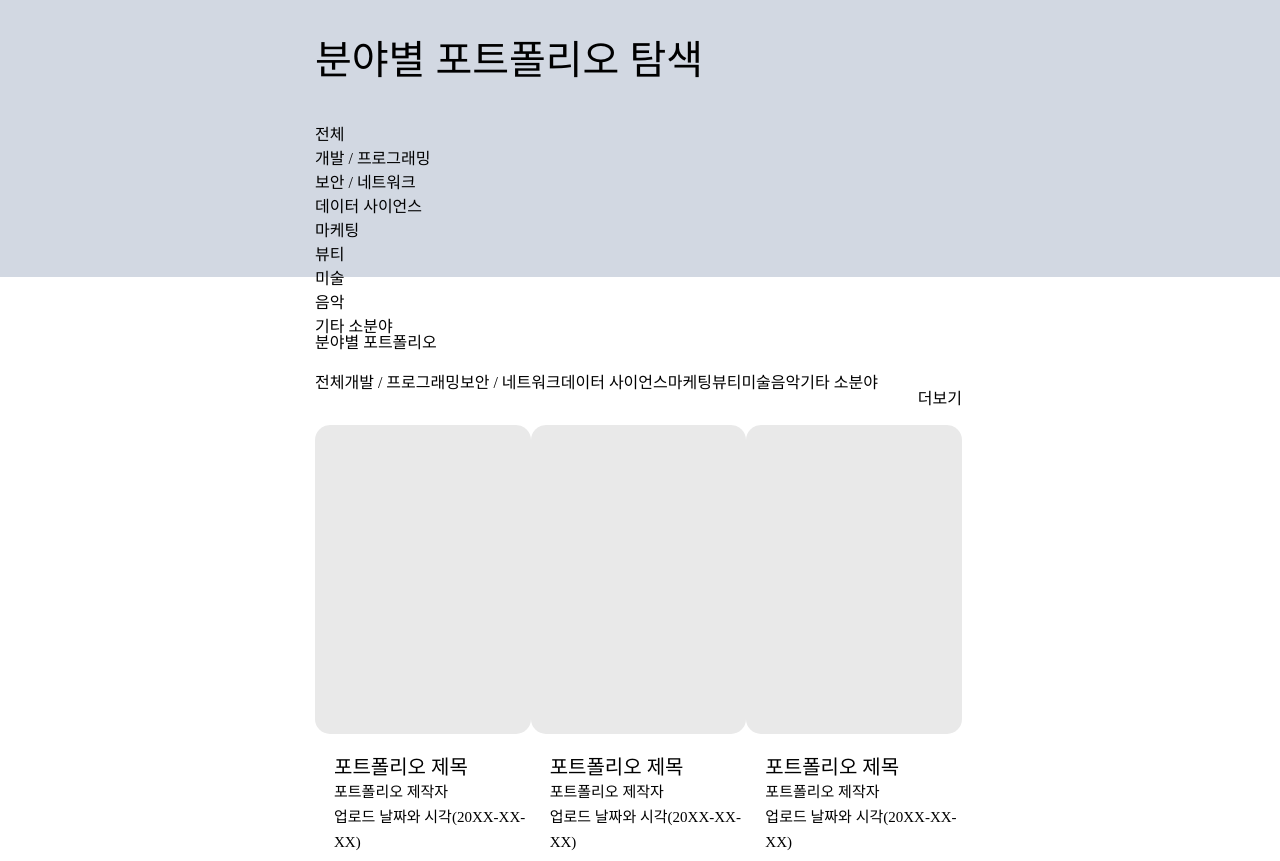
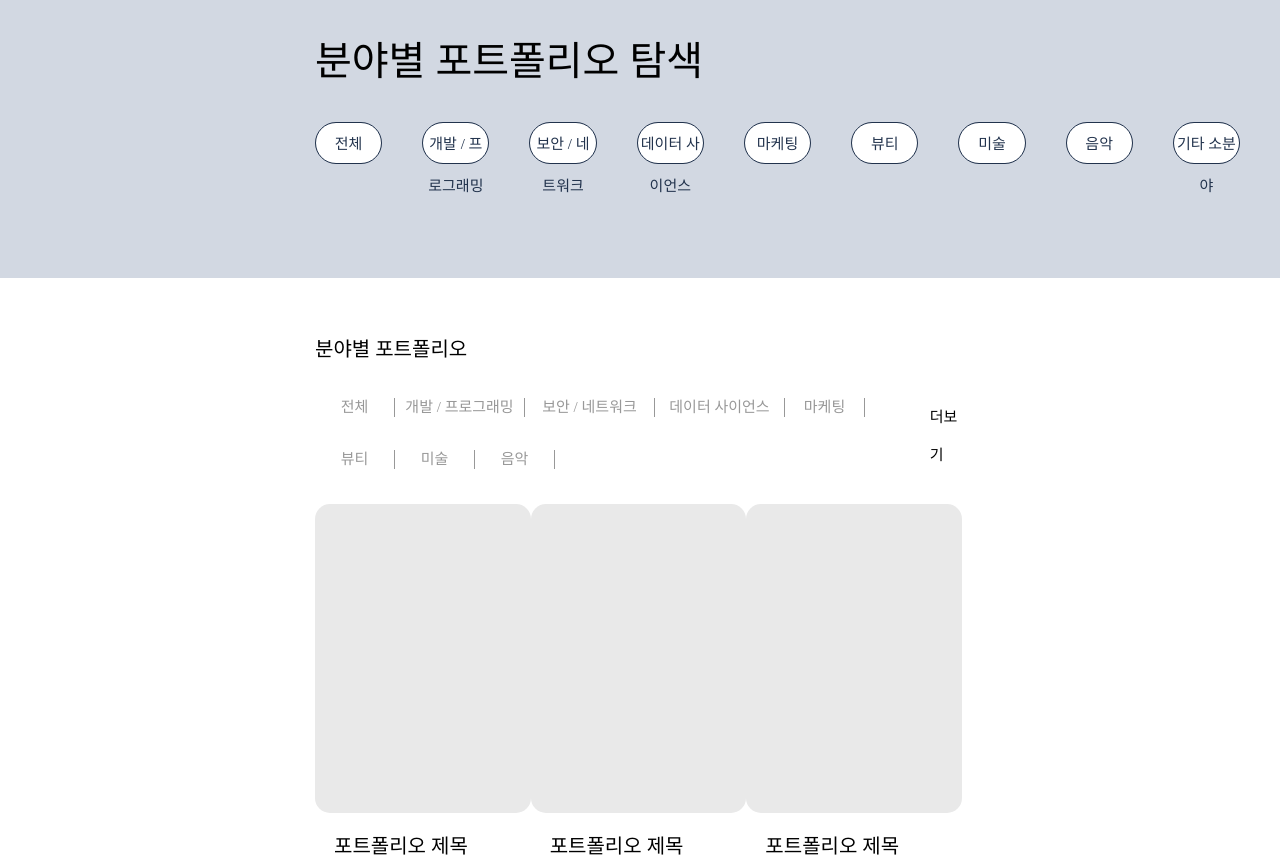
Before and after one commit to haryan248/Portrade_FrontEnd_React, a React (Create React App) app: page /portfolio in a window 1280 px wide. Shown: the part 1860-2721 px from the top of the page. Built offline with nearby package versions, Linux system fonts and the light colour scheme; a web font is replaced by a local one.

Commit message:
Portfolio css명 통일

```diff
--- a/src/pages/css/portfolio.css
+++ b/src/pages/css/portfolio.css
@@ -34,7 +34,10 @@
     cursor: pointer;
 }
 
-.portfolio-desc2 {
+.portfolio-desc-box {
+    display: flex;
+    justify-content: center;
+    align-items: center;
     width: 590px;
     height: 400px;
     border-radius: 15px;
@@ -46,15 +49,15 @@
     justify-content: space-between;
 }
 
-.section-detail,
-.section-name {
+.portfolio-section-detail,
+.portfolio-section-name {
     margin: 0;
     font-size: 20px;
     font: normal normal normal 20px/38px AppleSDGothicNeoB00;
     margin-bottom: 30px;
 }
 
-.section-detail {
+.portfolio-section-detail {
     font-size: 15px;
     font: normal normal normal 15px/38px AppleSDGothicNeoB00;
     cursor: pointer;
@@ -71,7 +74,7 @@
     width: 100%;
     height: 120px;
     box-sizing: border-box;
-    border:  1px solid #e9e9e9;
+    border: 1px solid #e9e9e9;
     padding: 20px 40px;
 }
 
@@ -80,7 +83,7 @@ form input[type="text"] {
     height: 40px;
     line-height: 40px;
     border-radius: 20px;
-    background-color: #F3F3F34D;
+    background-color: #f3f3f34d;
     border: none;
     outline: none;
     padding-left: 50px;
@@ -109,12 +112,19 @@ label {
     line-height: 30px;
 }
 
-.portfolio-button,
-.category-button {
+.portfolio-options-button-wrap,
+.portfolio-category-button-wrap {
+    display: flex;
+    justify-content: center;
+    margin-top: 30px;
+}
+
+.portfolio-options-button,
+.portfolio-category-button {
     width: 190px;
     height: 45px;
     background: #ffffff 0% 0% no-repeat padding-box;
-    border: 1px solid #F3F3F3;
+    border: 1px solid #f3f3f3;
     font: normal normal normal 15px/45px AppleSDGothicNeoB00;
     color: #22334d;
     border-radius: 25px;
@@ -125,15 +135,15 @@ label {
     box-sizing: border-box;
 }
 
-.category-button {
+.portfolio-category-button {
     height: 42px;
-    border: 1px solid #22334D;
+    border: 1px solid #22334d;
     line-height: 42px;
     margin-bottom: 23px;
 }
 
-.portfolio-button:hover,
-.category-button:hover {
+.portfolio-options-button:hover,
+.portfolio-category-button:hover {
     background: #22334d 0% 0% no-repeat padding-box;
     border-radius: 40px;
     color: #ffffff;
@@ -143,7 +153,7 @@ label {
     width: 100%;
     height: 300px;
     margin-bottom: 52px;
-    background-color: #D2D8E2;
+    background-color: #d2d8e2;
     box-sizing: border-box;
     padding: 56px 0 0 315px;
 }
@@ -154,7 +164,7 @@ label {
     font: normal normal normal 40px/55px AppleSDGothicNeoEB00;
 }
 
-.category-list {
+.portfolio-category-list {
     box-sizing: border-box;
     display: inline-block;
     width: 80px;
@@ -168,17 +178,16 @@ label {
     cursor: pointer;
 }
 
-.category-list:hover {
+.portfolio-category-list:hover {
     color: #000000;
 }
 
-.category-list:nth-of-type(3),
-.category-list:nth-of-type(4),
-.category-list:nth-of-type(2) {
+.portfolio-category-list:nth-of-type(3),
+.portfolio-category-list:nth-of-type(4),
+.portfolio-category-list:nth-of-type(2) {
     width: 130px;
 }
 
-
-.category-list:last-of-type {
+.portfolio-category-list:last-of-type {
     display: none;
 }
```
